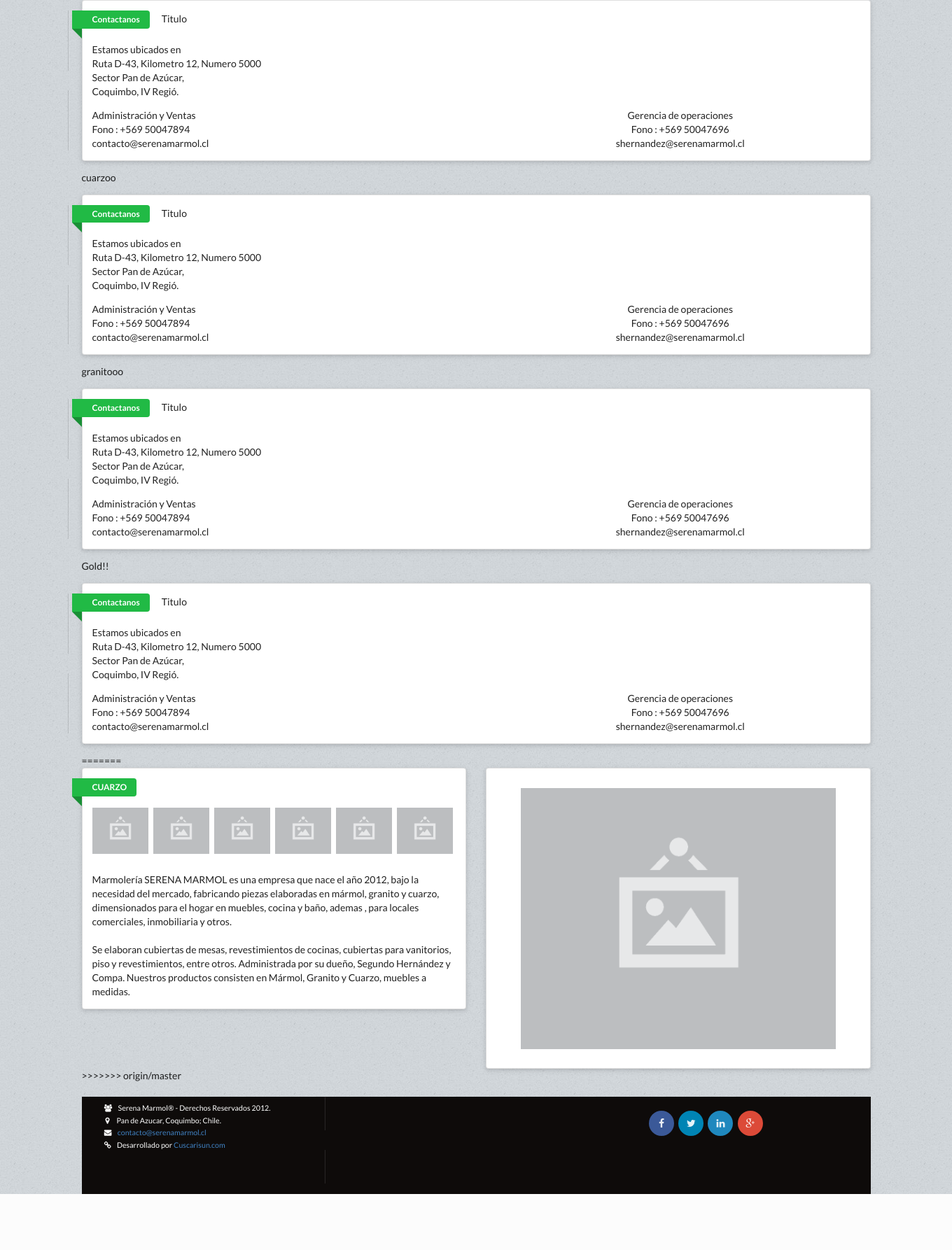
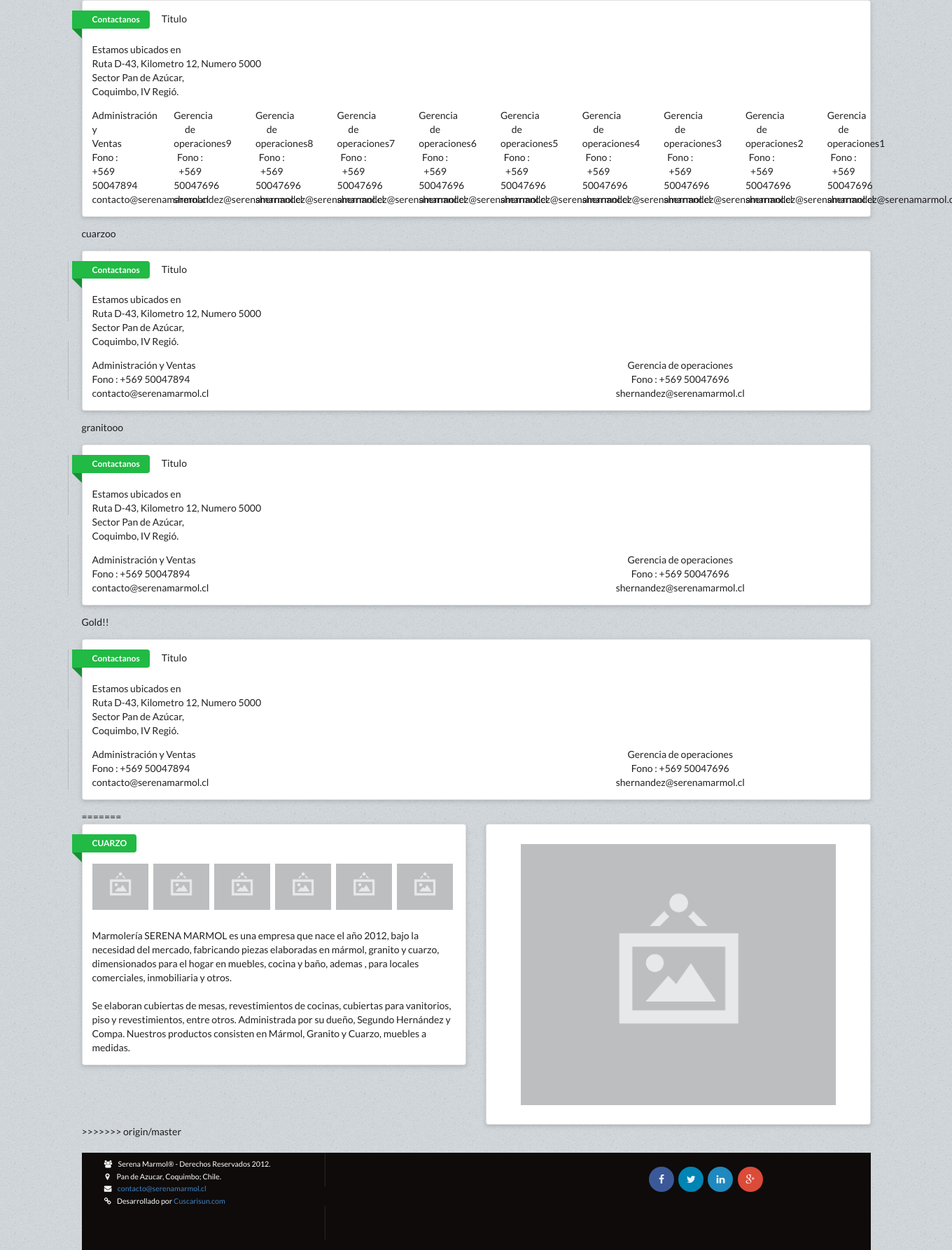
Before and after one commit to osmansmith/marmol, a PHP site: page /marmol/cuarzo.php in a window 1360 px wide. Shown: the part 337-2123 px from the top of the page at 70% size. Before the commit the page ends 2043 px from the top, so only its background shows below. Run offline with PHP 8.4, Linux system fonts and the light colour scheme.

Commit message:
Cuarzoo!!

```diff
--- a/cuarzo.php
+++ b/cuarzo.php
@@ -12,18 +12,66 @@
       Coquimbo, IV Regió.
       </p>
 
+      <!-- Divisores -->
 
-
-      <div class="ui two column middle aligned very relaxed stackable grid">
+      <div class="ui ten column middle aligned very relaxed stackable grid">
         <div class="column">
           <p>Administración y Ventas <br>
               Fono : +569 50047894 <br>
               contacto@serenamarmol.cl
           </p>
         </div>
-  <div class="ui vertical divider"></div>
       <div class="center aligned column">
-   <p> Gerencia de operaciones <br>
+       <p> Gerencia de operaciones9 <br>
+          Fono : +569 50047696 <br>
+          shernandez@serenamarmol.cl
+       </p>
+      </div>
+
+      <div class="center aligned column">
+       <p> Gerencia de operaciones8 <br>
+          Fono : +569 50047696 <br>
+          shernandez@serenamarmol.cl
+       </p>
+      </div>
+      <div class="center aligned column">
+       <p> Gerencia de operaciones7 <br>
+          Fono : +569 50047696 <br>
+          shernandez@serenamarmol.cl
+       </p>
+      </div>
+      <div class="center aligned column">
+       <p> Gerencia de operaciones6 <br>
+          Fono : +569 50047696 <br>
+          shernandez@serenamarmol.cl
+       </p>
+      </div>
+      <div class="center aligned column">
+       <p> Gerencia de operaciones5 <br>
+          Fono : +569 50047696 <br>
+          shernandez@serenamarmol.cl
+       </p>
+      </div>
+      <div class="center aligned column">
+       <p> Gerencia de operaciones4 <br>
+          Fono : +569 50047696 <br>
+          shernandez@serenamarmol.cl
+       </p>
+      </div>
+      <div class="center aligned column">
+       <p> Gerencia de operaciones3 <br>
+          Fono : +569 50047696 <br>
+          shernandez@serenamarmol.cl
+       </p>
+      </div>
+      <div class="center aligned column">
+       <p> Gerencia de operaciones2 <br>
+          Fono : +569 50047696 <br>
+          shernandez@serenamarmol.cl
+       </p>
+      </div>
+      <div class="center aligned column">
+       <p> Gerencia de operaciones1 <br>
           Fono : +569 50047696 <br>
           shernandez@serenamarmol.cl
        </p>
```
Lines whose indentation alone changed are shown as unchanged.
